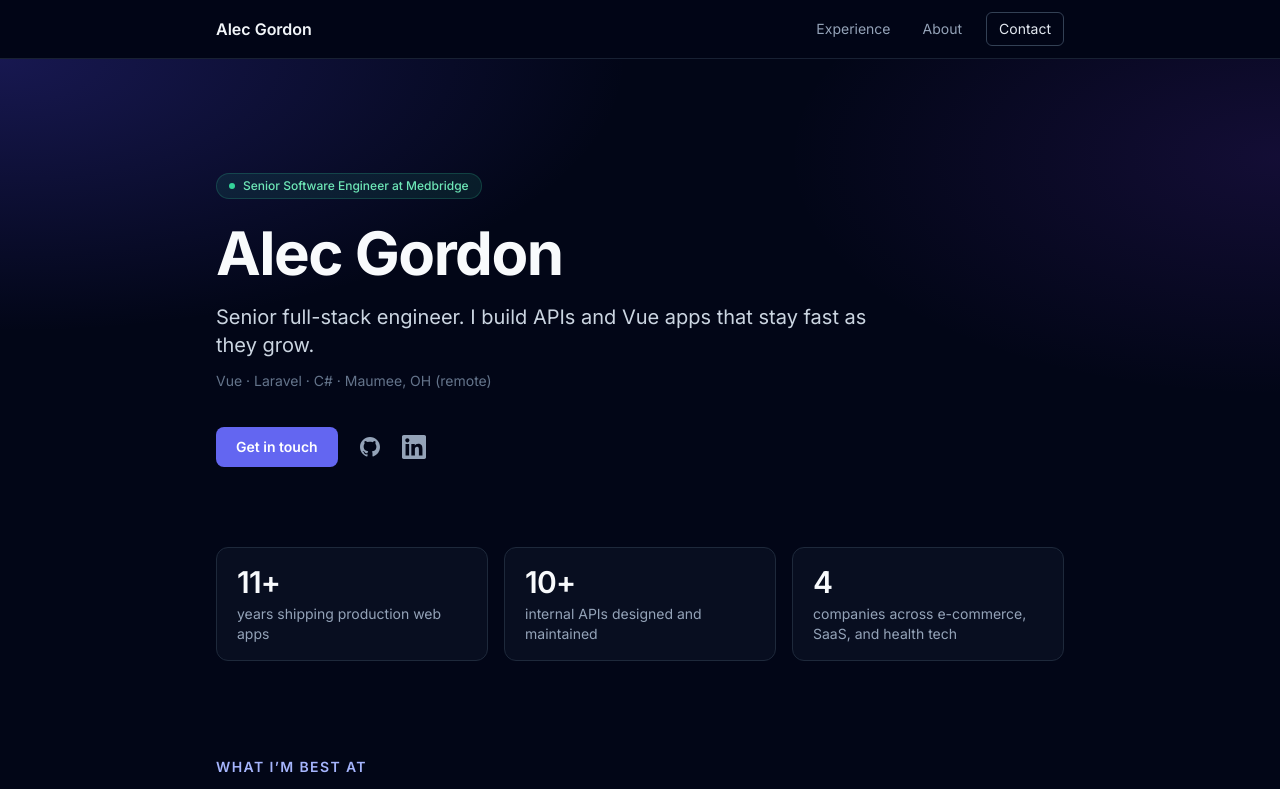
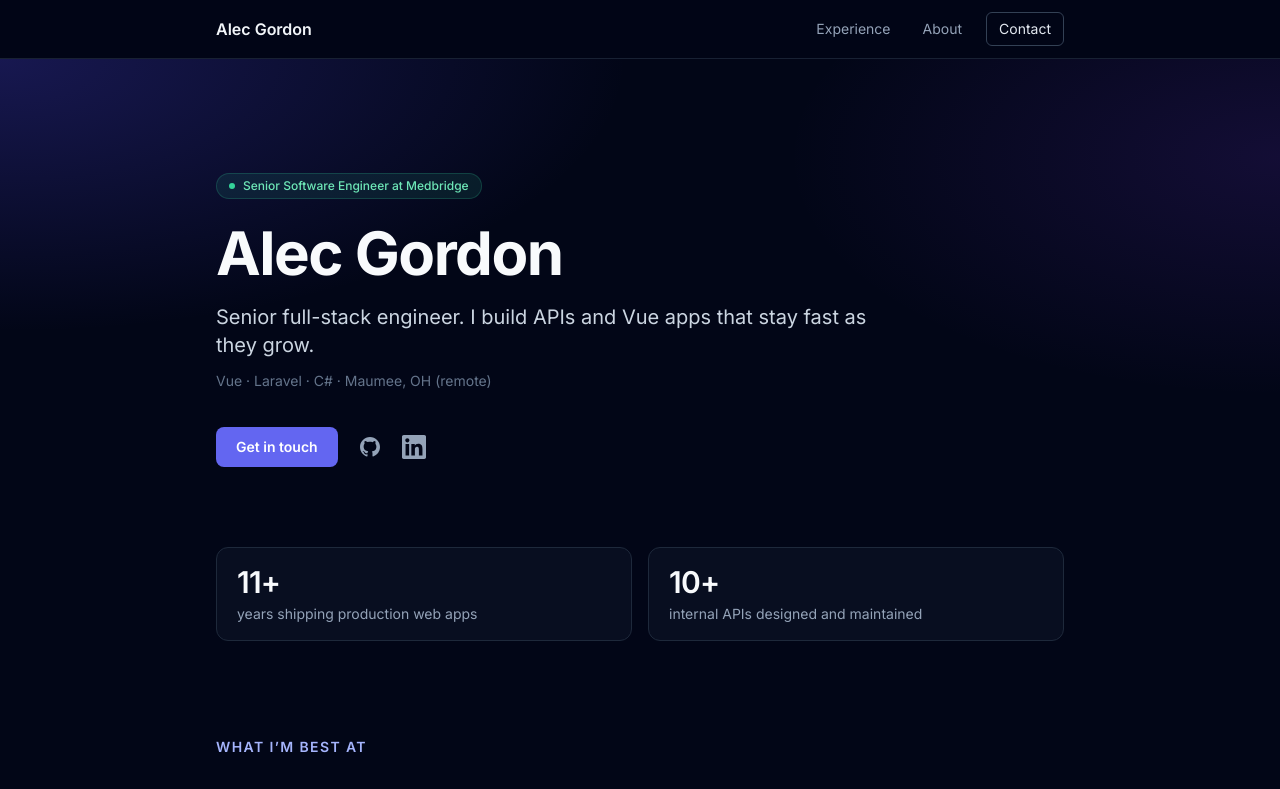
Before and after one commit to insanealec/alecgordon, a Vue app: page /#/ in a window 1280 px wide. Shown: the top 789 px of the page. Built offline with nearby package versions, Linux system fonts and the light colour scheme.

Commit message:
Trim stats strip to two tiles

```diff
--- a/src/components/StatsStrip.vue
+++ b/src/components/StatsStrip.vue
@@ -3,7 +3,7 @@ import { STATS } from '@/data/profile';
 </script>
 
 <template>
-  <dl class="grid gap-4 sm:grid-cols-3">
+  <dl class="grid gap-4 sm:grid-cols-2">
     <div
       v-for="stat in STATS"
       :key="stat.label"
--- a/src/data/profile.ts
+++ b/src/data/profile.ts
@@ -16,11 +16,9 @@ export const SOCIAL_LINKS: SocialLink[] = [
   },
 ];
 
-// TODO: swap the last stat for a real performance win, e.g. "30s → 3s"
 export const STATS: Stat[] = [
   { value: '11+', label: 'years shipping production web apps' },
   { value: '10+', label: 'internal APIs designed and maintained' },
-  { value: '4', label: 'companies across e-commerce, SaaS, and health tech' },
 ];
 
 export const STRENGTHS: Strength[] = [
```
